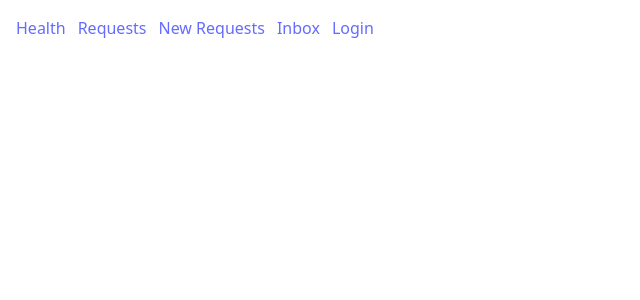
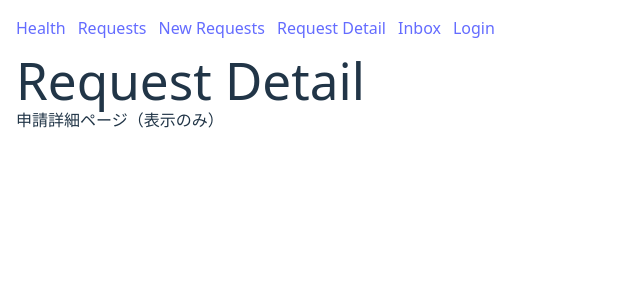
Before and after one commit to private-enpitsu/expense-workflow-react-springboot, a React (Vite) app in the folder frontend/expense-workflow-frontend/: page /requests/1 in a window 1280 px wide. Shown: the top 300 px of the page, without its empty margins (0-640 px from the left). Built offline with nearby package versions, Linux system fonts and the light colour scheme.

Commit message:
リクエスト詳細ページ土台作成

```diff
--- a/frontend/expense-workflow-frontend/src/App.jsx
+++ b/frontend/expense-workflow-frontend/src/App.jsx
@@ -3,7 +3,7 @@
   目的: ルーティングを提供し、/ はBackend Check（疎通UI）を維持しつつ、/login を表示するためのルートコンポーネントを定義する // “Health”命名を避けて疎通UIの役割で表現する
   呼び出し元/使用箇所: src/main.jsx から <App /> として読み込まれ、アプリ全体のルートとして描画される // どこから呼ばれるかを明確化する
   依存: react-router-dom（BrowserRouter/Routes/Route/Link）, @tanstack/react-query（useQuery）, jotai（atom/useSetAtom）, ./lib/apiClient（Axiosクライアント）, ./App.module.css（CSS Modules）, ./pages/LoginPage // 参照している主要依存を列挙する
-  今回の変更点: /requests/new ルート（表示だけ）を追加し、ナビゲーションに New Request を追加した（/ のHealthは壊さない） // 今回のAxis（/requests/new表示）に合わせて説明を更新する
+  今回の変更点: /requests/:id ルート（表示だけ）を追加し、ナビゲーションに Request Detail（/requests/1）を追加した（/ のHealthは壊さない） // 今回のAxis（/requests/:id表示）に合わせて説明を更新する
   入出力: 画面表示のみ（Props なし）。/api/health のレスポンス（例: { status: "OK" }）を表示に反映する // URLは維持する前提を明示する
   注意点: これは命名の置換のみで、疎通確認の実行経路（/api/health 呼び出し）は変えない // L4（既存を壊さない）に寄せる
 */
@@ -19,6 +19,7 @@ import LoginPage from "./pages/LoginPage"; // /login のページコンポーネ
 import RequestsListPage from "./pages/RequestsListPage" // /inbox のページコンポーネントを読み込む（承認待ち一覧：まずは表示だけ）
 import InboxPage from "./pages/InboxPage"; // /inbox のページコンポーネントを読み込む（承認待ち一覧：表示だけ）
 import RequestCreatePage from "./pages/RequestCreatePage"; // /requests/new のページコンポーネントを読み込む（申請作成：まずは表示だけ）
+import RequestDetailPage from "./pages/RequestDetailPage"; // /requests/new のページコンポーネントを読み込む（申請作成：まずは表示だけ）
 
 
 import styles from "./App.module.css"; // CSS Modules（インラインstyle禁止のため）を読み込む
@@ -91,6 +92,7 @@ export default function App() { // ルートコンポーネント（ルーティ
           <Link className={styles.navLink} to="/">Health</Link> {/* / に移動するリンク */}
           <Link className={styles.navLink} to="/requests">Requests</Link> {/* /requests に移動するリンク（申請一覧：表示だけ） */}
           <Link className={styles.navLink} to="/requests/new">New Requests</Link> {/* /requests/new に移動するリンク（申請作成：まずは表示だけ） */}
+          <Link className={styles.navLink} to="/requests/1">Request Detail</Link> {/* /requests/:id の確認用リンク（例として /requests/1 に移動する） */}
           <Link className={styles.navLink} to="/inbox">Inbox</Link> {/* /login に移動するリンク */}
           <Link className={styles.navLink} to="/login">Login</Link> {/* /login に移動するリンク */}
         </nav>
@@ -99,6 +101,7 @@ export default function App() { // ルートコンポーネント（ルーティ
           <Route path="/" element={<HealthCheckPage />} /> {/* / は疎通確認ページ */}
           <Route path="/requests" element={<RequestsListPage />} />  {/* /requests は申請一覧ページ（表示だけ） */}
           <Route path="/requests/new" element={<RequestCreatePage />} />  {/* /requests/new は申請作成ページ（表示だけ） */}
+          <Route path="/requests/:id" element={<RequestDetailPage />} /> {/* /requests/:id は申請詳細ページ（まずは表示だけ） */}
           <Route path="/inbox" element={<InboxPage />} /> {/* /inbox は承認待ち一覧ページ（まずは表示だけ） */}
           <Route path="/login" element={<LoginPage />} /> {/* /login はログインページ */}
         </Routes>
--- /dev/null
+++ b/frontend/expense-workflow-frontend/src/pages/RequestDetailPage.jsx
@@ -0,0 +1,18 @@
+/*
+  src/pages/RequestDetailPage.jsx // ファイルパスを明示する
+  目的: /requests/:id にアクセスしたときに表示される「申請詳細」ページの“表示だけ”の土台を用意する // まずは画面が出る状態を作る
+  呼び出し元/使用箇所: src/App.jsx の <Route path="/requests/:id" element={<RequestDetailPage />} /> から表示される // どこから使われるか
+  入力と出力: 入力=URLの :id（この回は表示に使わない） / 出力=画面表示（JSX） // 今回はuseParams等は使わず概念を増やさない
+  依存／前提: react（Reactコンポーネント） // 主要依存のみを書く
+  今回の変更点: RequestDetailPage（表示のみ）を新規追加した // 今回のAxisに一致
+  注意点: API接続（GET /api/requests/:id）や認証ガードはこの回では行わない（未来依存を避ける） // 追加概念を増やさない
+*/
+
+export default function RequestDetailPage() { // /requests/:id のページコンポーネントを定義する（表示だけ）
+  return (
+    <div>
+      <h1>Request Detail</h1>
+      <p>申請詳細ページ（表示のみ）</p> {/* この回はAPI接続しないことを明示するテキスト */}
+    </div> // コンテナの終わり
+  );
+}
```
